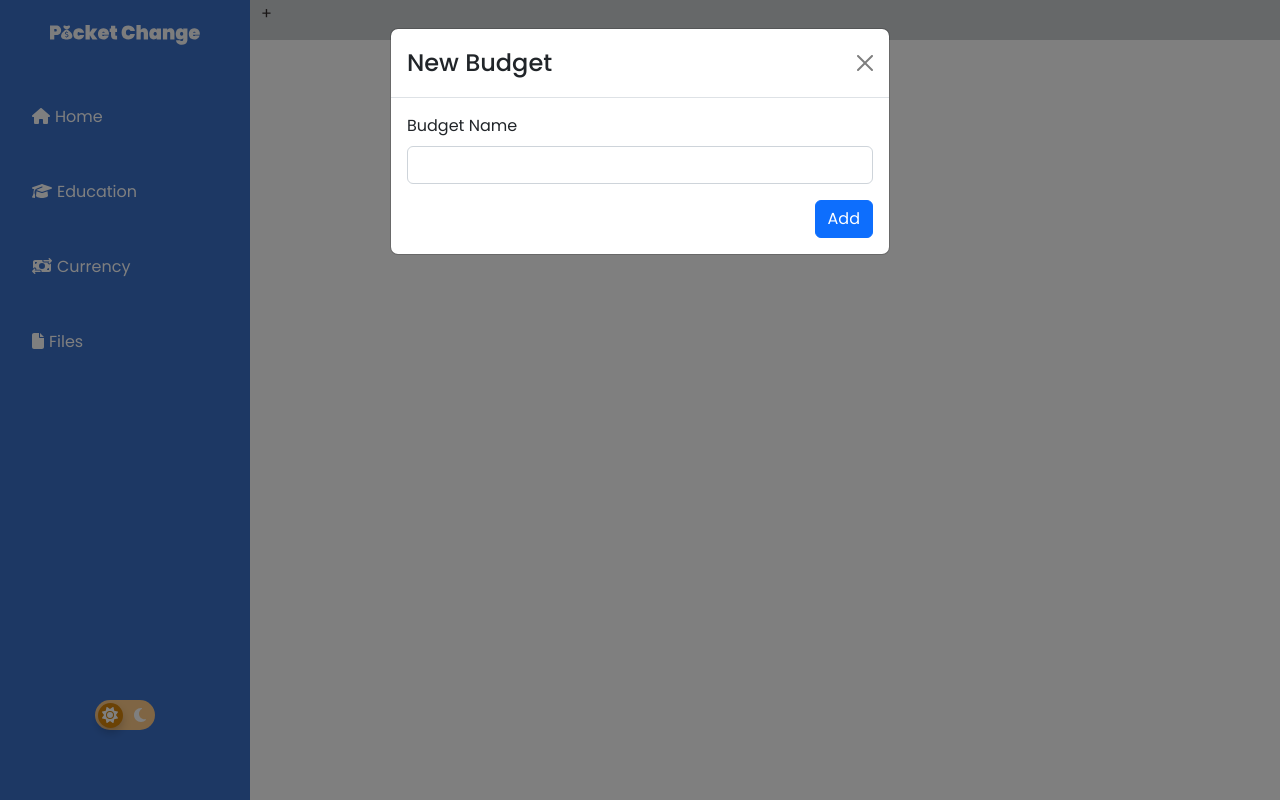
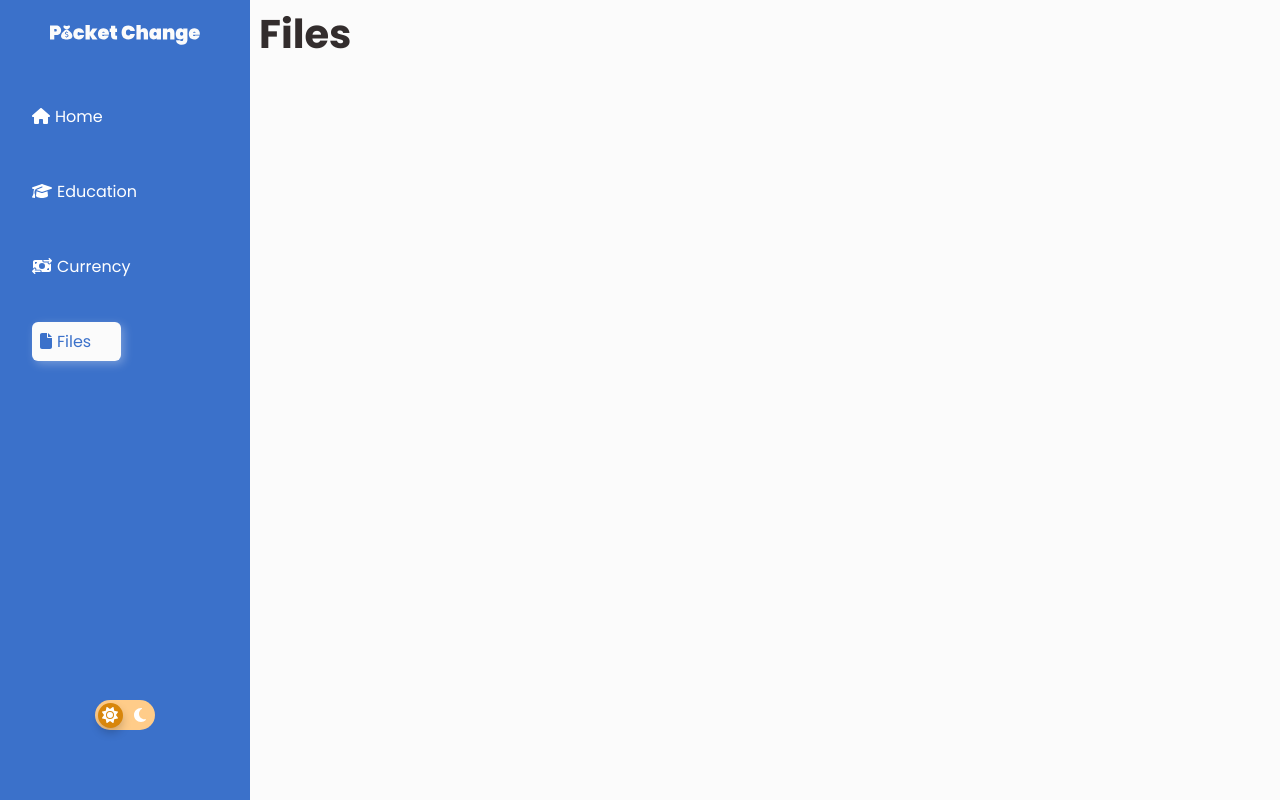
Before and after one commit to Ale4ero/budget-app, a React (Create React App) app: page /files in a window 1280 px wide. Built offline with nearby package versions, Linux system fonts and the light colour scheme.

Commit message:
working pages update

```diff
--- a/package.json
+++ b/package.json
@@ -18,6 +18,7 @@
     "react-bootstrap": "^2.7.0",
     "react-chartjs-2": "^5.2.0",
     "react-dom": "^18.2.0",
+    "react-router-dom": "6.4",
     "react-scripts": "^5.0.1",
     "uuid": "^9.0.0",
     "web-vitals": "^2.1.4"
--- a/src/App.css
+++ b/src/App.css
@@ -249,6 +249,14 @@ html{
     transition: 0.2s;
 }
 
+.nav-menu a.active{
+    background-color: var(--light);
+    color: #3B71CA;
+    padding: 8px 30px 8px 8px;
+    border-radius: 6px;
+    box-shadow: 3px 3px 10px rgba(255, 255, 255, 0.3);
+}
+
 .optionsIcon{
     margin-left: 10px;
     padding: 0 5px;
@@ -309,6 +317,44 @@ html{
 }
 
 
+/* Eductaion Page*/
+.pageContent{
+    margin-top: 10px;
+    color: var(--color);
+    top: 0;
+    left: 249px;
+    right: 0;
+    position: absolute;
+    display: flex;
+    /* justify-content: center; */
+}
+
+.pageTitle{
+    position: relative;
+    margin-left: 10px;
+}
+
+.eduContainer{
+    box-shadow: 3px 3px 10px rgba(0, 0, 0, 0.2);
+    border-radius: 10px;
+    padding: 50px 50px;
+    background-color: var(--contBg);
+    color: var(--color);
+    position: absolute;
+    top: 70px;
+    left: 0;
+    right: 0;
+    display: flex;
+    align-items: center;
+    justify-content: center;
+}
+
+
+.creditImg{
+    float: right;
+}
+
+
 
 @media only screen and (max-width: 1200px){
     .graphsContainer{
--- a/src/App.js
+++ b/src/App.js
@@ -5,6 +5,10 @@ import './App.css'
 import {useBudgets} from "./contexts/BudgetContext"
 import AddBudgetModal from "./components/AddBudgetModal";
 import { useState, useEffect } from 'react'
+import { BrowserRouter as Router, Routes, Route, Link } from "react-router-dom";
+import Education from "./components/Education";
+import Files from "./components/Files";
+import Currency from "./components/Currency";
 
 const firstPage = <BudgetPage title="March"/>
 const secondPage = <BudgetPage title="April"/>
@@ -26,27 +30,36 @@ function App() {
 
 
   return (
-    <>
 
+    <Router>
     <div className="App">
+
+      <Sidebar></Sidebar>
+
+      <div className="content">
+        <Routes>
+          <Route path="/" element={
+            <>
+              <TabView editable={true}/>
+              <AddBudgetModal show={showAddBudgetModal} handleClose={()=> setShowAddBudgetModal(false)}/>
+            </>
+          }/>
+
+          <Route path="/education" element={<Education/>}/>
+          <Route path="/files" element={<Files/>}/>
+          <Route path="/currency" element={<Currency/>}/>
 
 
 
-      <Sidebar></Sidebar>
-      <TabView editable={true}/>
-      <AddBudgetModal show={showAddBudgetModal} handleClose={()=> setShowAddBudgetModal(false)}/>
+        </Routes>
 
-
-
-
-
-
-
+      </div>
 
 
     </div>
+    </Router>
 
-    </>
+
   )
 }
 
--- a/src/components/AddExpenseModal.js
+++ b/src/components/AddExpenseModal.js
@@ -2,7 +2,7 @@ import { Form, Modal, Button } from "react-bootstrap"
 import {useRef} from "react"
 import { UNCATEGORIZED_BUDGET_ID, useBudgets } from "../contexts/BudgetContext"
 
-export default function AddExpenseModal({ show, handleClose, defaultBudgetId }) {
+export default function AddExpenseModal({ show, handleClose, defaultBudgetId, budget }) {
     const descriptionRef = useRef()
     const amountRef = useRef()
     const budgetIdRef = useRef()
@@ -12,7 +12,8 @@ export default function AddExpenseModal({ show, handleClose, defaultBudgetId })
         addExpense({
             description: descriptionRef.current.value,
             amount: parseFloat(amountRef.current.value), //parse from string to float
-            budgetId: budgetIdRef.current.value
+            budgetId: budgetIdRef.current.value,
+            budget: budget
         })
 
         handleClose()
--- a/src/components/BudgetPage.js
+++ b/src/components/BudgetPage.js
@@ -82,31 +82,21 @@ export default function BudgetPage({title}) {
     let catMax = []
 
 
-    console.log('IN BUDGET:' + title)
+    // console.log('IN BUDGET:' + title)
 
-    console.log('WE ARE IN INDEX: '+activeTabIndex)
+    // console.log('WE ARE IN INDEX: '+activeTabIndex)
 
-    console.log('THEME IS: '+ activeTheme)
+    // console.log('THEME IS: '+ activeTheme)
 
 
 
     useEffect(()=>{
 
 
-        console.log("use Effect ran")
-
         var chartColor = "#666"
-        // const catNames= []
-        // const catSpending = []
-        // const catMax = []
 
 
-
-
-
-        // getChartData()
         function getChartData(){
-            console.log(title)
             catNames.length = 0
             catSpending.length = 0
             catMax.length = 0
@@ -139,12 +129,6 @@ export default function BudgetPage({title}) {
                 chartColor = "#666"
             }
         }
-
-        // setCatNamesArr(catNames)
-
-
-
-
 
 
         checkTheme()
@@ -255,7 +239,7 @@ export default function BudgetPage({title}) {
                 <Doughnut data={donutChartData} options={donutChartOptions}></Doughnut>
                 </div>
                 <div className="dataContainer">
-                <TotalBudgetCard/>
+                <TotalBudgetCard title={title}/>
                 </div>
             </Container>
 
@@ -322,6 +306,7 @@ export default function BudgetPage({title}) {
     show={showAddExpenseModal}
     defaultBudgetId={addExpenseModalBudgetId}
     handleClose={()=> setShowAddExpenseModal(false)}
+    budget={title}
     />
     <ViewExpensesModal
     budgetId={viewExpensesModalBudgetId}
--- /dev/null
+++ b/src/components/Currency.js
@@ -0,0 +1,18 @@
+import React from 'react'
+import { Container } from 'react-bootstrap'
+import '../App.css'
+
+export default function Currency() {
+  return (
+    <div>
+      <div className="background">
+        <div className="pageContent">
+            <Container>
+                <h2>Currency Convertor</h2>
+            </Container>
+        </div>
+      </div>
+
+    </div>
+  )
+}
--- /dev/null
+++ b/src/components/Education.js
@@ -0,0 +1,73 @@
+import React from 'react'
+import { Container } from 'react-bootstrap'
+import '../App.css'
+
+export default function Education() {
+  return (
+    <div className='background'>
+
+        <div className="pageContent">
+        <h1 className="pageTitle fw-bold">Education</h1>
+            <Container className='eduContainer'>
+                <div className="eduContent">
+                    <h1>Credit Card</h1>
+                    <div className='mx-3 my-4'>
+                    <img src="https://consumer.ftc.gov/sites/www.consumer.ftc.gov/files/ftc-creditquestions-illustrations_f-01.png" className='w-25 creditImg' alt="growCredit"/>
+                        <h4>Understanding Credit</h4>
+
+
+
+                            <p>Credit is the ability to borrow money or access goods or services with the understanding
+                            that you'll pay later. Most of the time there is a charge for borrowing the money that
+                            comes in the form of fees and/or interest.</p>
+
+
+
+
+
+
+
+
+                        <p>Your ability to gain credit relies on your credit score and/or credit history. A credit
+                            score is a numerical value that represents your credit behavior. This number ranges from
+                            300 to 850. Your score is based on your payment history, ration of debt to available credit,
+                            length of credit history, types of credit used and recent credit searches.</p>
+
+                    </div>
+
+                    <h4>Credit Cards</h4>
+                    <p>Credit Cards are a common and easy way to start establishing credit but if used wrong can also
+                        be an easy way to destroy your credit. That’s why it’s important to understand how to properly
+                        use a credit card. Follow these credit card tips to help avoid common problems:</p>
+                    <ol>
+                        <li>Pay off your bill every month. You should try to only buy things with a credit
+                            card that you can afford to pay for in full. This helps to avoid paying interest
+                            on the things you buy with a credit card. If there’s an emergency and you have to
+                            buy something you can’t afford you should at least try to pay more than the minimum
+                            amount owed.</li>
+                        <li>Know when your payment is due. You should always know when your credit card payment
+                            is due. Having consistent on time payments can help increase your credit score over
+                            time while late payments can decrease your score. Having a late payment could also
+                            result in a late fee or penalty interest rate.</li>
+                        <li>Stay under 30% of your total credit limit. A big factor of your credit score is your
+                            credit utilization rate. Your credit utilization rate is the percentage of total available
+                            credit that you’re using. Banks want to know that you're responsible with money and don’t
+                            overspend. Keeping your balance under 30% is a safe way to do this and is also recommended
+                            by most banks. Having a high credit utilization rate is one of the fastest ways to drop your
+                            credit score.</li>
+                        <li>Don’t close out old credit cards. Part of your credit score is calculated by your “credit age”.
+                            This is how long you’ve had a history of credit. Closing out an old account would lower your credit
+                            history therefore lowering your credit score. Moreover, a closed card means you're lowering your
+                            available credit limit. Even if you keep your spending the same, you risk increasing your credit
+                            utilization ratio.</li>
+                    </ol>
+                </div>
+
+
+            </Container>
+
+        </div>
+
+    </div>
+  )
+}
--- /dev/null
+++ b/src/components/Files.js
@@ -0,0 +1,18 @@
+import React from 'react'
+import { Container } from 'react-bootstrap'
+import '../App.css'
+
+export default function Files() {
+  return (
+    <div>
+      <div className="background">
+        <div className="pageContent">
+        <h1 className="pageTitle fw-bold">Files</h1>
+            <Container>
+
+            </Container>
+        </div>
+      </div>
+    </div>
+  )
+}
--- a/src/components/Sidebar.js
+++ b/src/components/Sidebar.js
@@ -3,6 +3,7 @@ import { FontAwesomeIcon } from '@fortawesome/react-fontawesome'
 import { faFile, faHouse, faMoneyBillTransfer } from '@fortawesome/free-solid-svg-icons'
 import { faGraduationCap } from '@fortawesome/free-solid-svg-icons'
 import DarkMode from "../DarkMode/DarkMode"
+import { NavLink } from "react-router-dom"
 
 const houseIcon = <FontAwesomeIcon icon={faHouse} />
 const educationIcon = <FontAwesomeIcon icon={faGraduationCap} />
@@ -21,10 +22,12 @@ export default function Sidebar() {
       </div>
       <div className="nav-menu">
         <ul>
-          <li><a href="#"><i>{houseIcon}</i><p>Home</p></a></li>
-          <li><a href="#"><i>{educationIcon}</i><p>Education</p></a></li>
-          <li><a href="#"><i>{currencyIcon}</i><p>Currency</p></a></li>
-          <li><a href="#"><i>{fileIcon}</i><p>Files</p></a></li>
+          {/* <li><a href="/"><i>{houseIcon}</i><p>Home</p></a></li>
+          <li><a href="/education"><i>{educationIcon}</i><p>Education</p></a></li> */}
+          <li><NavLink to="/"><i>{houseIcon}</i><p>Home</p></NavLink></li>
+          <li><NavLink to="/education"><i>{educationIcon}</i><p>Education</p></NavLink></li>
+          <li><NavLink to="/currency"><i>{currencyIcon}</i><p>Currency</p></NavLink></li>
+          <li><NavLink to="/files"><i>{fileIcon}</i><p>Files</p></NavLink></li>
         </ul>
       </div>
       <div className="side-nav-bottom">
--- a/src/components/TabView/TabView.js
+++ b/src/components/TabView/TabView.js
@@ -37,34 +37,40 @@ function TabView({ editable = false}) {
     }
 
     const deleteTab = (index)=> {
-        console.log("delete this tab at index "+index)
-        const newTabs = allTabs
+        if(allTabs.length < 2){
+            alert("You must have one active tab!")
+        }else{
+            console.log("delete this tab at index "+index)
+            const newTabs = allTabs
+            newTabs.splice(index, 1)
+            console.log("newTabs: "+newTabs)
+            setAllTabs(newTabs)
+        }
 
     }
 
     const activateTab = (index) => {
         index = index || 0
-        console.log("activate tab to index "+ index)
+        // console.log("activate tab to index "+ index)
         setActiveTabIndex(index) //local
         setTabIndex(index) //useBudgets
     }
 
     useEffect(()=>{
-        console.log('tab use effect at index'+activeTabIndex)
+        // console.log('tab use effect at index'+activeTabIndex)
         setAllTabs(budgets)
         if (activeTabIndex == -1){
-            console.log('since active tab is null set it to '+ budgets.length - 1)
+            // console.log('since active tab is null set it to '+ budgets.length - 1)
             activateTab(budgets.length - 1)
         }else{
             setActiveTabIndex(localStorage.getItem("currentIndex"))
-            console.log("reload save tab at index"+ activeTabIndex)
+            // console.log("reload save tab at index"+ activeTabIndex)
             activateTab(activeTabIndex)
-            // activateTab(budgets.length - 1)
         }
 
 
-        console.log("the active tab is: "+activeTabIndex)
-    }, [])
+        // console.log("the active tab is: "+activeTabIndex)
+    }, [allTabs])
 
 
   return (
--- a/src/components/TotalBudgetCard.js
+++ b/src/components/TotalBudgetCard.js
@@ -16,11 +16,26 @@ import { useBudgets } from "../contexts/BudgetContext";
 import { Card, ProgressBar } from "react-bootstrap";
 import { currencyFormatter } from "../utils";
 
-export default function TotalBudgetCard() {
+export default function TotalBudgetCard({title}) {
       const { expenses, categories } = useBudgets()
-      const amount = expenses.reduce((total, expense) => total + expense.amount, 0)
+      const pageExpenses = []
+      const pageCategories = []
 
-      const max = categories.reduce((total, category) => total + category.max, 0)
+      expenses.map(expense =>{
+        if(expense.budget == title){
+          pageExpenses.push(expense)
+        }
+      })
+
+      categories.map(category =>{
+        if(category.budget == title){
+          pageCategories.push(category)
+        }
+      })
+
+      const amount = pageExpenses.reduce((total, pageExpenses) => total + pageExpenses.amount, 0)
+
+      const max = pageCategories.reduce((total, pageCategories) => total + pageCategories.max, 0)
 
       const free = max - amount
 
--- a/src/contexts/BudgetContext.js
+++ b/src/contexts/BudgetContext.js
@@ -25,9 +25,9 @@ export const BudgetsProvider = ({ children }) => {
         return expenses.filter(expense => expense.budgetId === budgetId)
     }
 
-    function addExpense({ description, amount, budgetId }){
+    function addExpense({ description, amount, budgetId, budget }){
         setExpenses(prevExpenses =>{
-            return [...prevExpenses, { id: uuidv4(), description, amount, budgetId }]
+            return [...prevExpenses, { id: uuidv4(), description, amount, budgetId, budget }]
         })
 
     }
```
Also changed, not shown: 1 other file (tests, documents, lock files or other folders). Lines whose indentation alone changed are shown as unchanged.
